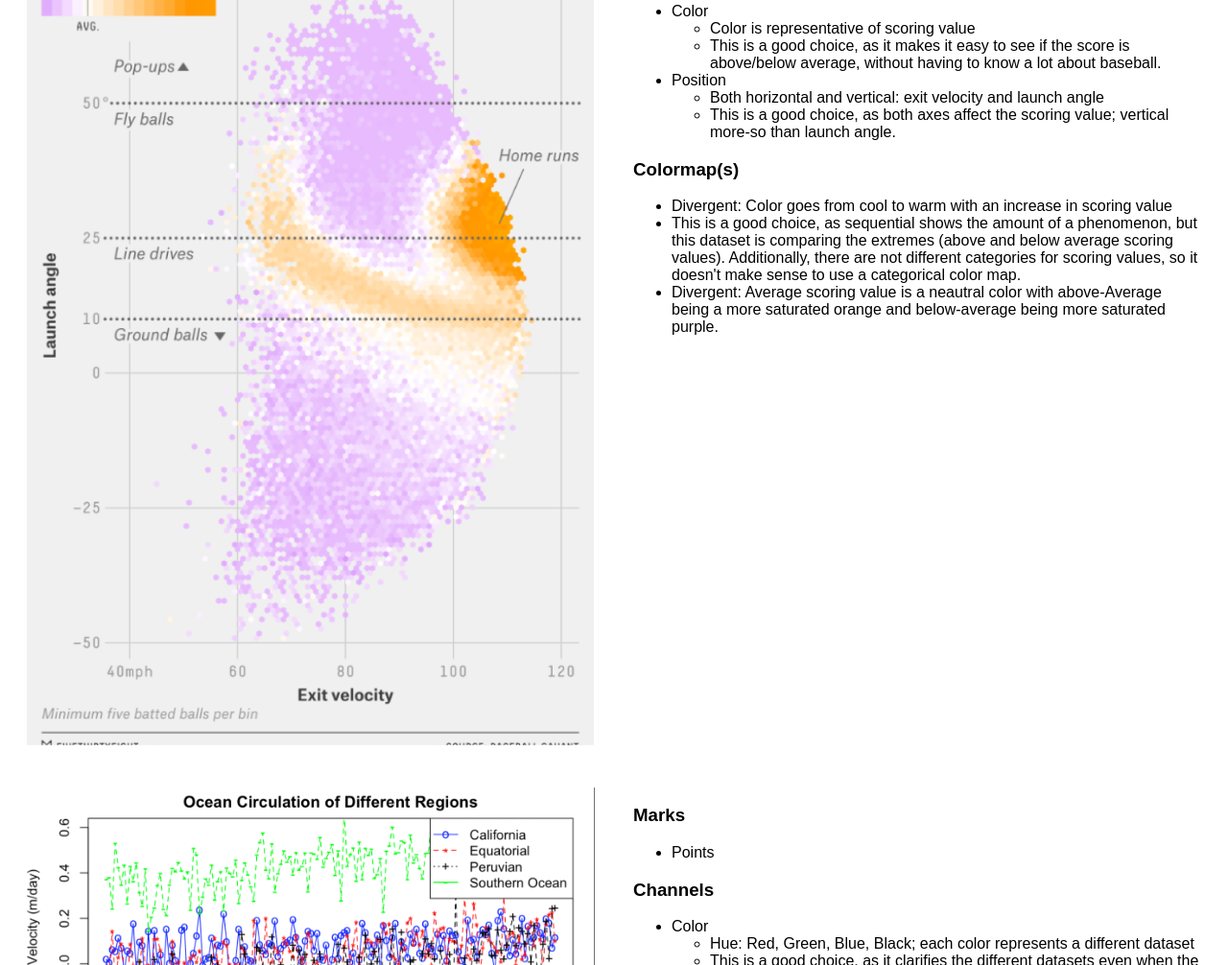
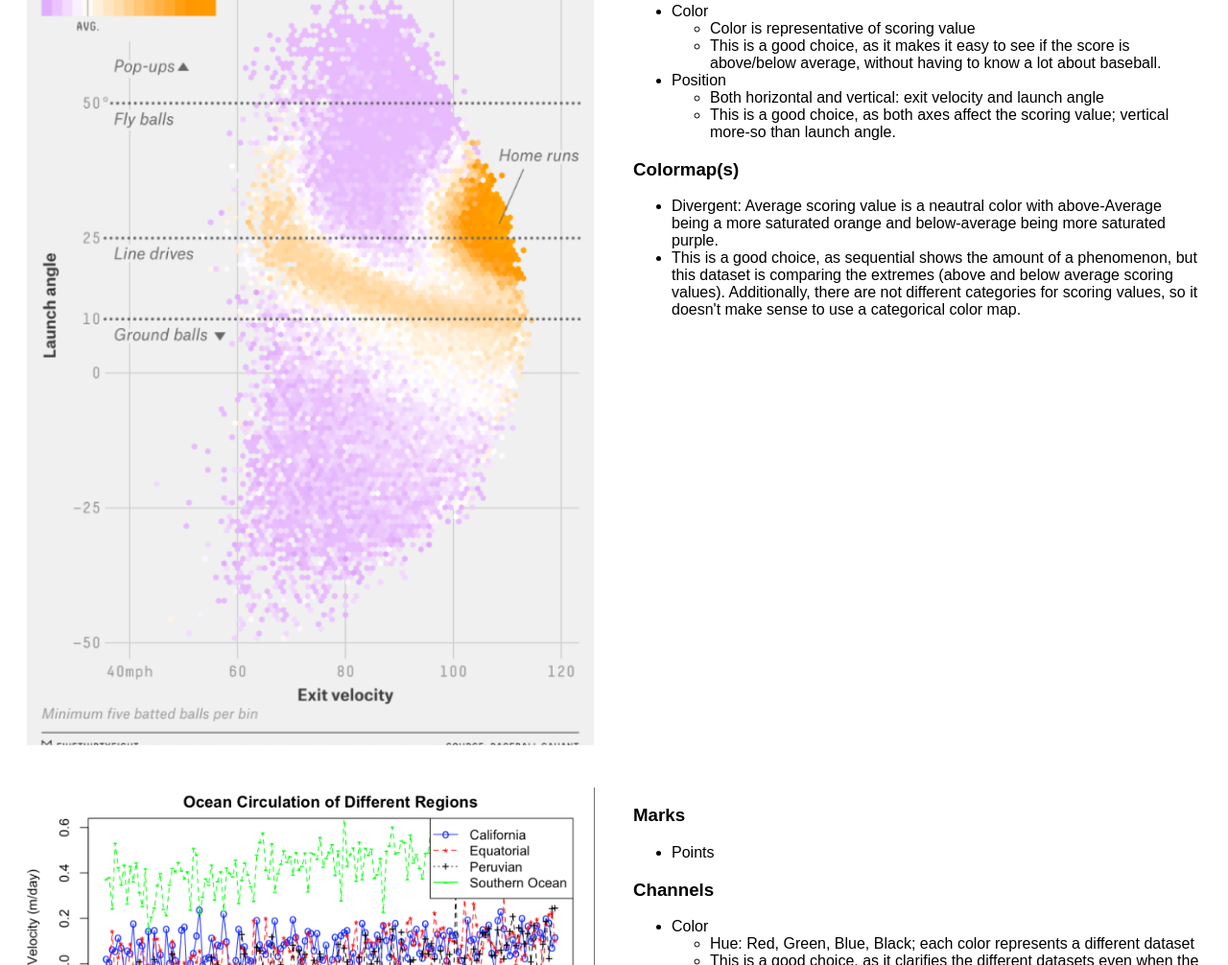
Before and after one commit to DS4200-S23-Class/hw-03-hw-03-kyra-kevin, a plain HTML site: page index.html in a window 1280 px wide. Shown: the part 967-1973 px from the top of the page at 96% size. Drawn offline with Linux system fonts and the light colour scheme.

Commit message:
fixed merging error

```diff
--- a/index.html
+++ b/index.html
@@ -84,10 +84,8 @@
       </ul>
       <h3>Colormap(s)</h3>
       <ul>
-        <li>Divergent: Color goes from cool to warm with an increase in scoring value</li>
+        <li>Divergent: Average scoring value is a neautral color with above-Average being a more saturated orange and below-average being more saturated purple.</li>
         <li>This is a good choice, as sequential shows the amount of a phenomenon, but this dataset is comparing the extremes (above and below average scoring values). Additionally, there are not different categories for scoring values, so it doesn't make sense to use a categorical color map.</li>
-        <li>Divergent: Average scoring value is a neautral color with above-Average
-        being a more saturated orange and below-average being more saturated purple.</li>
       </ul>
     </div>
   </div>
```
